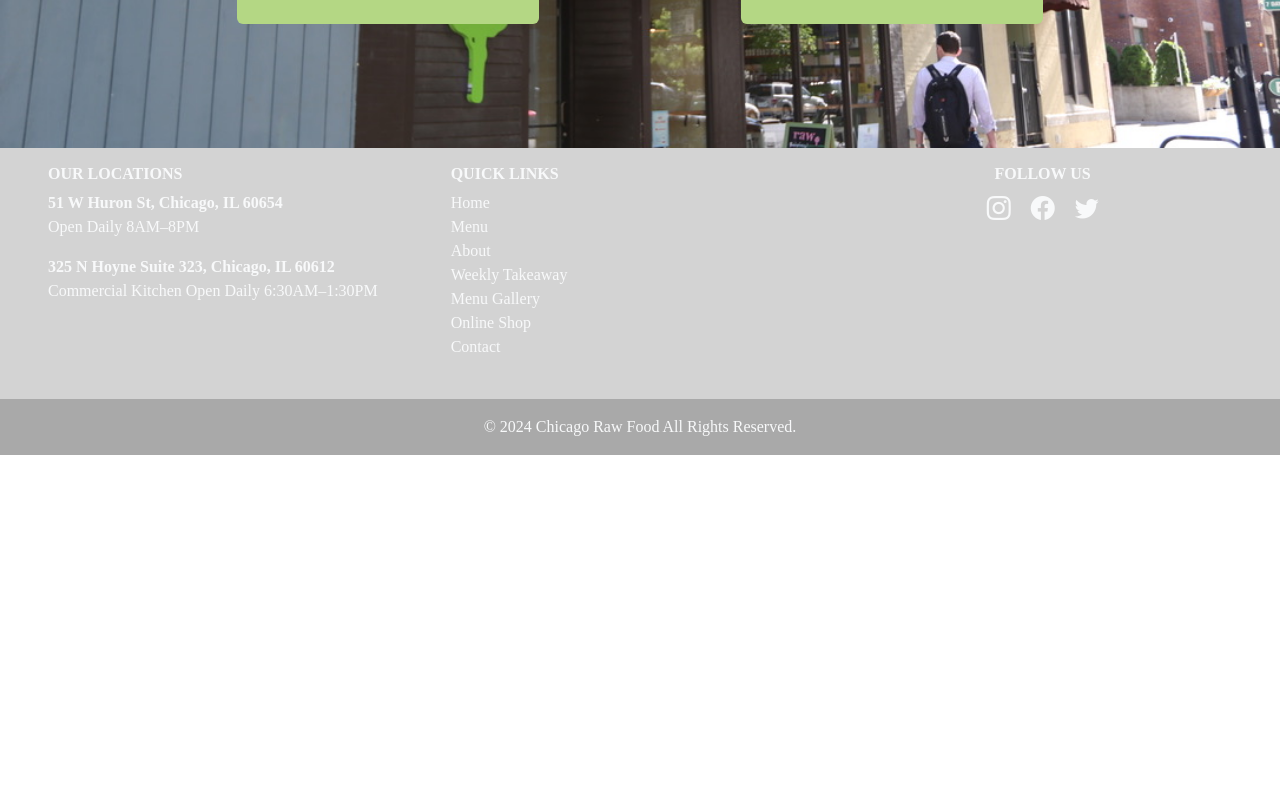
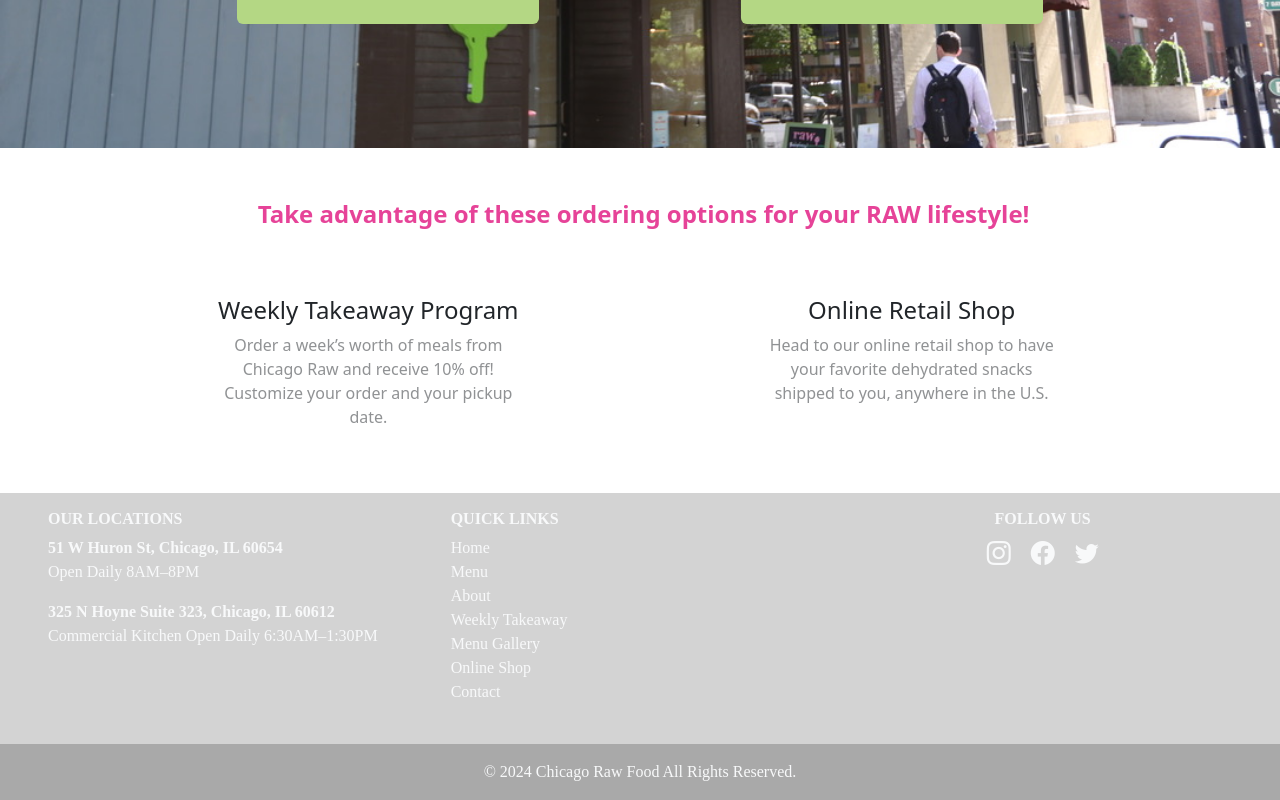
Before and after one commit to apb718/chicago-raw-food, a SvelteKit app: page / in a window 1280 px wide. Shown: the part 1566-2366 px from the top of the page. Before the commit the page ends 2021 px from the top, so only its background shows below. Built offline with nearby package versions, Linux system fonts and the light colour scheme.

Commit message:
add weekly takeaway row on main page

```diff
--- /dev/null
+++ b/src/lib/home/OtherOptions.svelte
@@ -0,0 +1,28 @@
+<div class='row'>'
+    <div class='col-xl-2'></div>
+    <div class='col-xl-8'>
+         <figure class="text-center">
+             <blockquote class="blockquote">
+                <p class='text-pink fw-bold mt-5 fs-4'>Take advantage of these ordering options for your RAW lifestyle!</p>
+             </blockquote>
+         </figure>
+    </div>
+    <div class='col-xl-2'></div>
+</div>
+<div class='row my-5'>
+    <div class='col-xl-2'></div>
+    <div class='col-xl-3'>
+        <div class='row text-center'>
+            <h4>Weekly Takeaway Program</h4>
+            <p class='text-body-tertiary'>Order a week’s worth of meals from Chicago Raw and receive 10% off! Customize your order and your pickup date.</p>
+        </div>
+    </div>
+    <div class='col-xl-2'></div>
+    <div class='col-xl-3'>
+        <div class='row text-center'>
+            <h4>Online Retail Shop</h4>
+            <p class='text-body-tertiary'>Head to our online retail shop to have your favorite dehydrated snacks shipped to you, anywhere in the U.S.</p>
+        </div>
+    </div>
+    <div class='col-xl-2'></div>
+</div>
--- a/src/routes/+page.svelte
+++ b/src/routes/+page.svelte
@@ -4,6 +4,7 @@
   import OrderApps from "$lib/home/OrderApps.svelte";
   import BulletRow from "$lib/home/BulletRow.svelte";
   import StoreLocations from "$lib/home/StoreLocations.svelte";
+  import OtherOptions from "$lib/home/OtherOptions.svelte";
 </script>
 <head>
   <title>Home</title>
@@ -14,3 +15,4 @@
 <OrderApps />
 <BulletRow />
 <StoreLocations />
+<OtherOptions />
```
